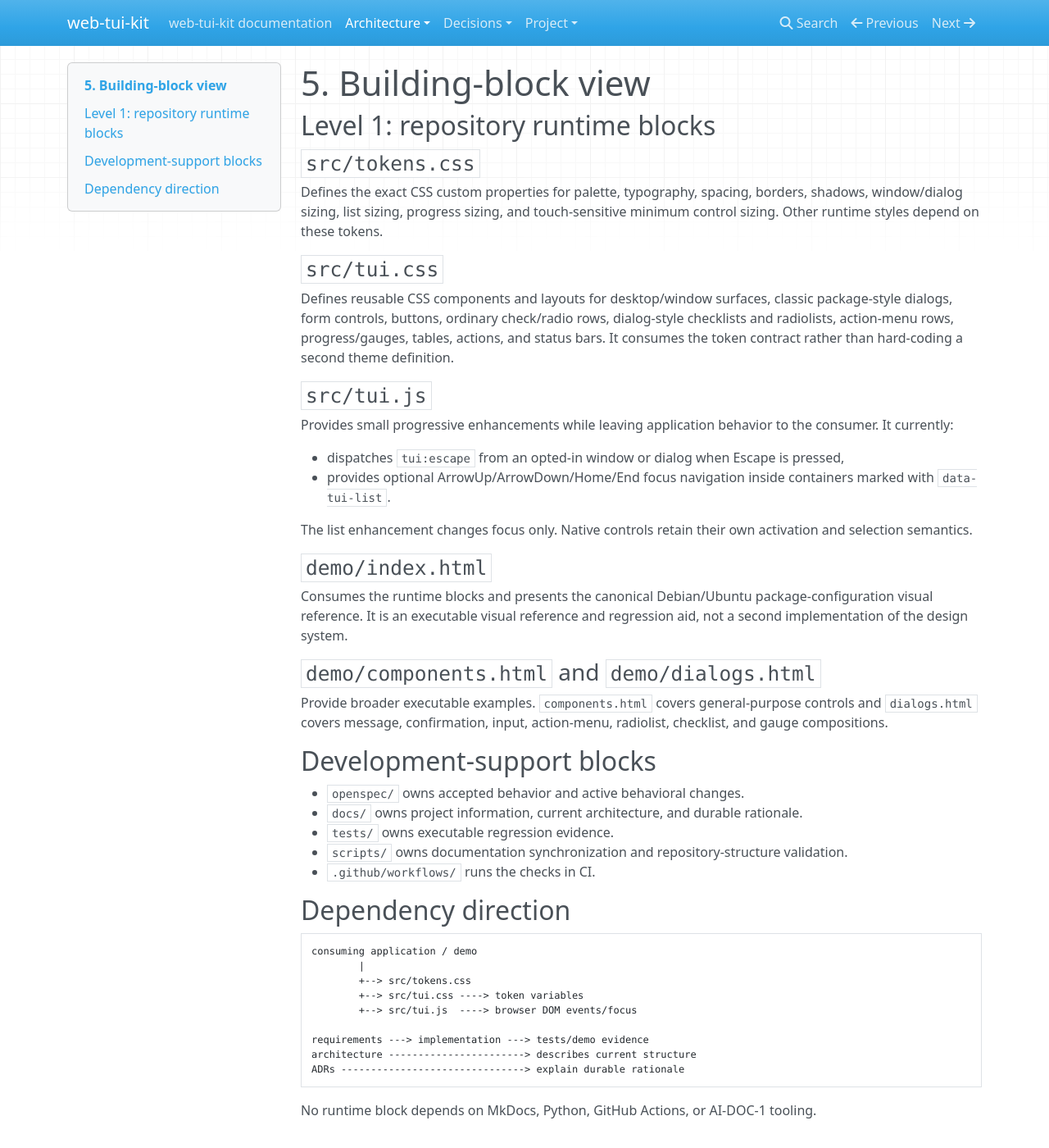
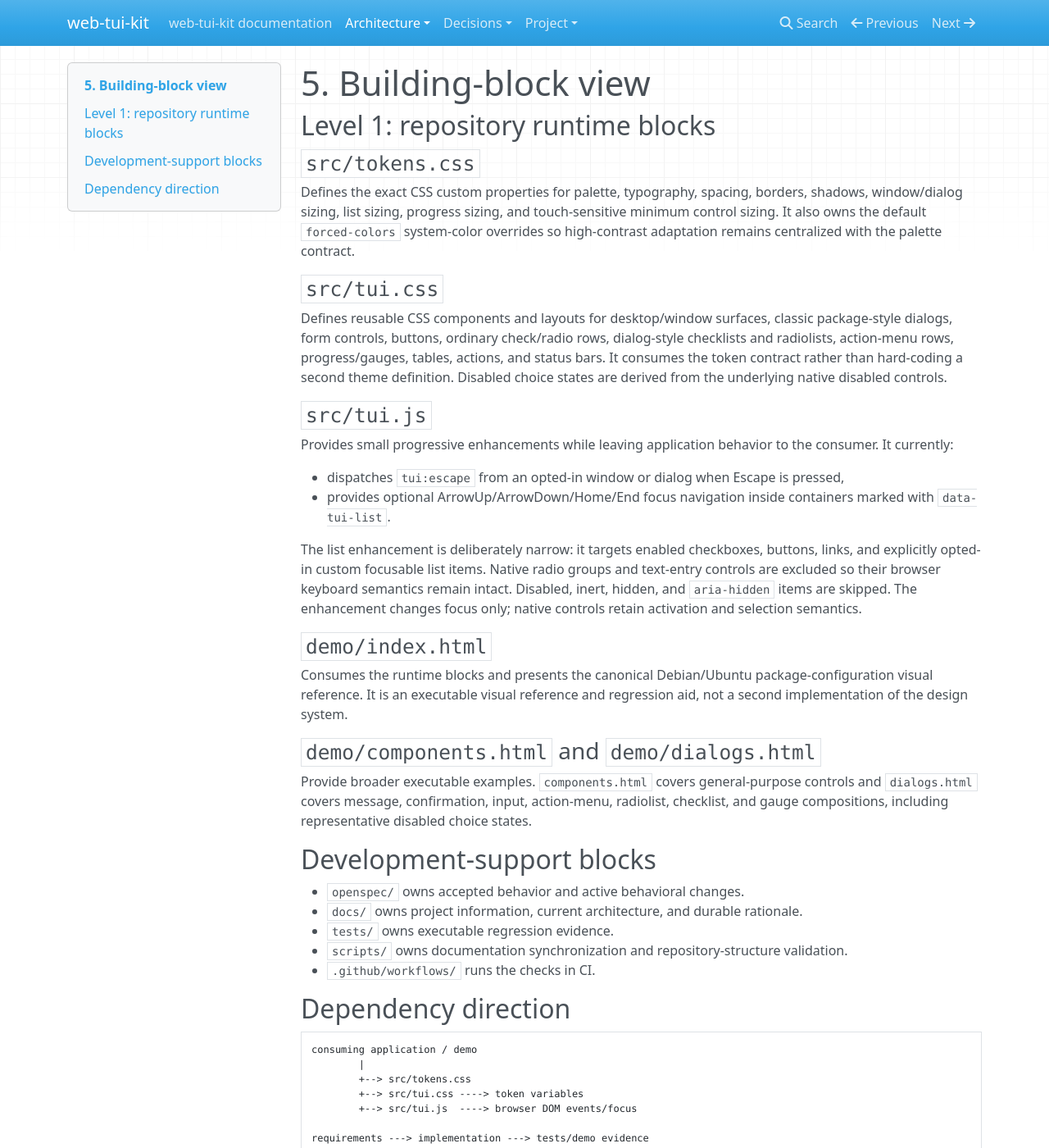
Before and after one commit to 1990jk1990/web-tui-kit, an MkDocs documentation site: the page built from docs/architecture/05-building-block-view.md, in a window 1280 px wide and 1400 px high. Shown: the whole window at 82% size. Built offline with MkDocs 1.6.1, drawn with Linux system fonts in a browser that asks for light colours; nearby versions of some CDN libraries.

Commit message:
docs: refine keyboard enhancement architecture

```diff
--- a/docs/architecture/05-building-block-view.md
+++ b/docs/architecture/05-building-block-view.md
@@ -4,11 +4,11 @@
 
 ### `src/tokens.css`
 
-Defines the exact CSS custom properties for palette, typography, spacing, borders, shadows, window/dialog sizing, list sizing, progress sizing, and touch-sensitive minimum control sizing. Other runtime styles depend on these tokens.
+Defines the exact CSS custom properties for palette, typography, spacing, borders, shadows, window/dialog sizing, list sizing, progress sizing, and touch-sensitive minimum control sizing. It also owns the default `forced-colors` system-color overrides so high-contrast adaptation remains centralized with the palette contract.
 
 ### `src/tui.css`
 
-Defines reusable CSS components and layouts for desktop/window surfaces, classic package-style dialogs, form controls, buttons, ordinary check/radio rows, dialog-style checklists and radiolists, action-menu rows, progress/gauges, tables, actions, and status bars. It consumes the token contract rather than hard-coding a second theme definition.
+Defines reusable CSS components and layouts for desktop/window surfaces, classic package-style dialogs, form controls, buttons, ordinary check/radio rows, dialog-style checklists and radiolists, action-menu rows, progress/gauges, tables, actions, and status bars. It consumes the token contract rather than hard-coding a second theme definition. Disabled choice states are derived from the underlying native disabled controls.
 
 ### `src/tui.js`
 
@@ -17,7 +17,7 @@ Provides small progressive enhancements while leaving application behavior to th
 - dispatches `tui:escape` from an opted-in window or dialog when Escape is pressed,
 - provides optional ArrowUp/ArrowDown/Home/End focus navigation inside containers marked with `data-tui-list`.
 
-The list enhancement changes focus only. Native controls retain their own activation and selection semantics.
+The list enhancement is deliberately narrow: it targets enabled checkboxes, buttons, links, and explicitly opted-in custom focusable list items. Native radio groups and text-entry controls are excluded so their browser keyboard semantics remain intact. Disabled, inert, hidden, and `aria-hidden` items are skipped. The enhancement changes focus only; native controls retain activation and selection semantics.
 
 ### `demo/index.html`
 
@@ -25,7 +25,7 @@ Consumes the runtime blocks and presents the canonical Debian/Ubuntu package-con
 
 ### `demo/components.html` and `demo/dialogs.html`
 
-Provide broader executable examples. `components.html` covers general-purpose controls and `dialogs.html` covers message, confirmation, input, action-menu, radiolist, checklist, and gauge compositions.
+Provide broader executable examples. `components.html` covers general-purpose controls and `dialogs.html` covers message, confirmation, input, action-menu, radiolist, checklist, and gauge compositions, including representative disabled choice states.
 
 ## Development-support blocks
 
```
